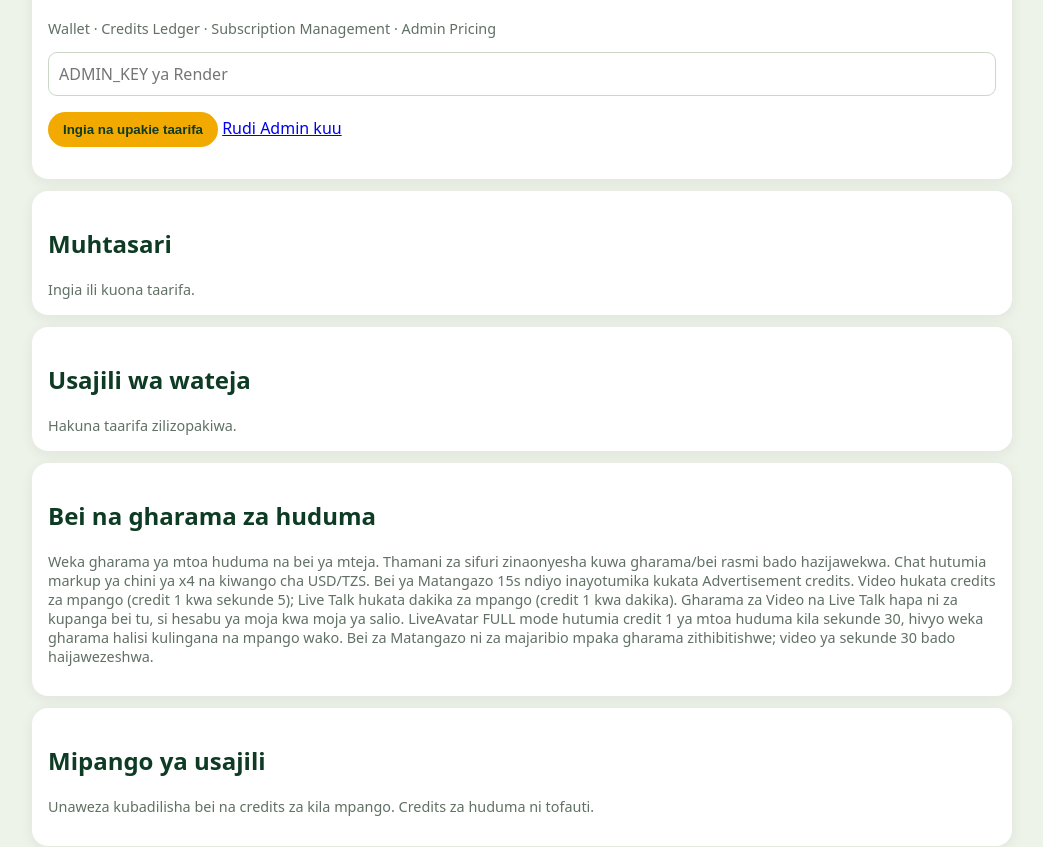
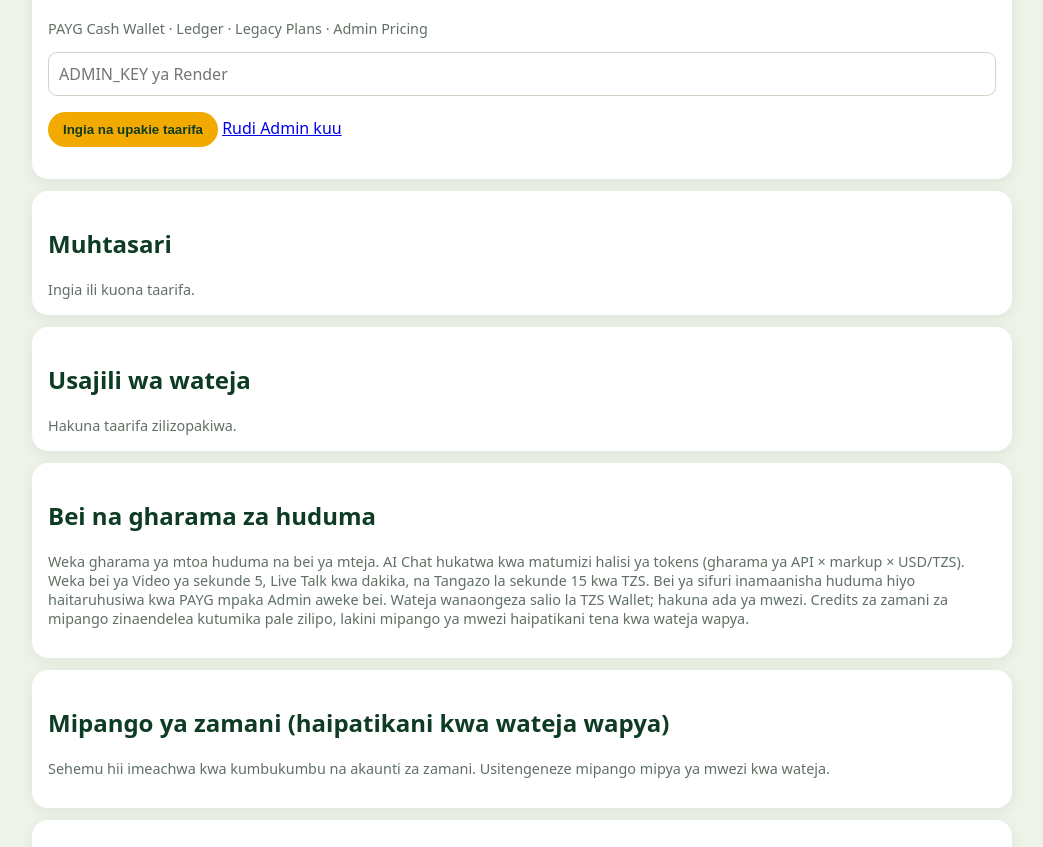
Before and after one commit to Francrichy/AINEW, a website: page public/billing-admin.html in a window 1280 px wide. Shown: the part 111-958 px from the top of the page, without its empty margins (118-1161 px from the left). Drawn offline with Linux system fonts and the light colour scheme.

Commit message:
Update Billing Admin for PAYG pricing and cash Wallet controls

```diff
--- a/public/billing-admin.html
+++ b/public/billing-admin.html
@@ -3,11 +3,11 @@
 <style>
 :root{font-family:system-ui;color:#1d2a1f;background:#eef3e9}*{box-sizing:border-box}body{margin:0;padding:16px}.wrap{max-width:980px;margin:auto}.card{background:#fff;border-radius:16px;padding:16px;margin:12px 0;box-shadow:0 3px 14px #1231}h1,h2{color:#0e3b24}input,textarea{width:100%;padding:10px;border:1px solid #cbd8c5;border-radius:9px;font:inherit}button{padding:10px 15px;border:0;border-radius:999px;background:#F2A900;color:#0e3b24;font-weight:800;cursor:pointer}.row{display:grid;grid-template-columns:1.2fr 1fr 1fr 1.5fr auto;gap:8px;align-items:center;padding:10px 0;border-bottom:1px solid #e4eadf}.muted{color:#607064;font-size:.9rem}.msg{padding:10px;border-radius:9px;background:#eef7e9;margin-top:8px}.row strong{overflow-wrap:anywhere}@media(max-width:700px){.row{grid-template-columns:1fr 1fr}.row .wide{grid-column:1/-1}.row button{grid-column:1/-1}}
 </style></head><body><main class="wrap">
-<div class="card"><h1>Mlimani Labs — Billing Admin</h1><p class="muted">Wallet · Credits Ledger · Subscription Management · Admin Pricing</p><input id="key" type="password" placeholder="ADMIN_KEY ya Render"><p><button id="login">Ingia na upakie taarifa</button> <a href="/admin.html">Rudi Admin kuu</a></p><div id="status" class="muted"></div></div>
+<div class="card"><h1>Mlimani Labs — Billing Admin</h1><p class="muted">PAYG Cash Wallet · Ledger · Legacy Plans · Admin Pricing</p><input id="key" type="password" placeholder="ADMIN_KEY ya Render"><p><button id="login">Ingia na upakie taarifa</button> <a href="/admin.html">Rudi Admin kuu</a></p><div id="status" class="muted"></div></div>
 <div class="card"><h2>Muhtasari</h2><div id="overview" class="muted">Ingia ili kuona taarifa.</div></div>
 <div class="card"><h2>Usajili wa wateja</h2><div id="subscriptions" class="muted">Hakuna taarifa zilizopakiwa.</div></div>
-<div class="card"><h2>Bei na gharama za huduma</h2><p class="muted">Weka gharama ya mtoa huduma na bei ya mteja. Thamani za sifuri zinaonyesha kuwa gharama/bei rasmi bado hazijawekwa. Chat hutumia markup ya chini ya x4 na kiwango cha USD/TZS. Bei ya Matangazo 15s ndiyo inayotumika kukata Advertisement credits. Video hukata credits za mpango (credit 1 kwa sekunde 5); Live Talk hukata dakika za mpango (credit 1 kwa dakika). Gharama za Video na Live Talk hapa ni za kupanga bei tu, si hesabu ya moja kwa moja ya salio. LiveAvatar FULL mode hutumia credit 1 ya mtoa huduma kila sekunde 30, hivyo weka gharama halisi kulingana na mpango wako. Bei za Matangazo ni za majaribio mpaka gharama zithibitishwe; video ya sekunde 30 bado haijawezeshwa.</p><div id="pricing"></div></div>
-<div class="card"><h2>Mipango ya usajili</h2><p class="muted">Unaweza kubadilisha bei na credits za kila mpango. Credits za huduma ni tofauti.</p><div id="plans"></div></div>
+<div class="card"><h2>Bei na gharama za huduma</h2><p class="muted">Weka gharama ya mtoa huduma na bei ya mteja. AI Chat hukatwa kwa matumizi halisi ya tokens (gharama ya API × markup × USD/TZS). Weka bei ya Video ya sekunde 5, Live Talk kwa dakika, na Tangazo la sekunde 15 kwa TZS. Bei ya sifuri inamaanisha huduma hiyo haitaruhusiwa kwa PAYG mpaka Admin aweke bei. Wateja wanaongeza salio la TZS Wallet; hakuna ada ya mwezi. Credits za zamani za mipango zinaendelea kutumika pale zilipo, lakini mipango ya mwezi haipatikani tena kwa wateja wapya.</p><div id="pricing"></div></div>
+<div class="card"><h2>Mipango ya zamani (haipatikani kwa wateja wapya)</h2><p class="muted">Sehemu hii imeachwa kwa kumbukumbu na akaunti za zamani. Usitengeneze mipango mipya ya mwezi kwa wateja.</p><div id="plans"></div></div>
 <div class="card"><h2>Marekebisho ya Wallet</h2><div style="display:grid;grid-template-columns:repeat(auto-fit,minmax(150px,1fr));gap:8px"><input id="uid" type="number" min="1" placeholder="User ID"><input id="service" placeholder="Huduma: video, chat, advertisement"><select id="bucket"><option value="subscription">Subscription credits</option><option value="purchased">Purchased credits</option></select><input id="amount" type="number" step="0.01" placeholder="Credits (+ kuongeza / - kupunguza)"><input id="expiry" type="datetime-local" aria-label="Muda wa kuisha (subscription)"><input id="description" placeholder="Sababu ya marekebisho"></div><p><button id="adjust">Hifadhi marekebisho</button></p><div id="adjustStatus" class="muted"></div></div>
 </main><script>
 const $=s=>document.querySelector(s), headers=()=>({'Content-Type':'application/json','x-admin-key':$('#key').value});
```
